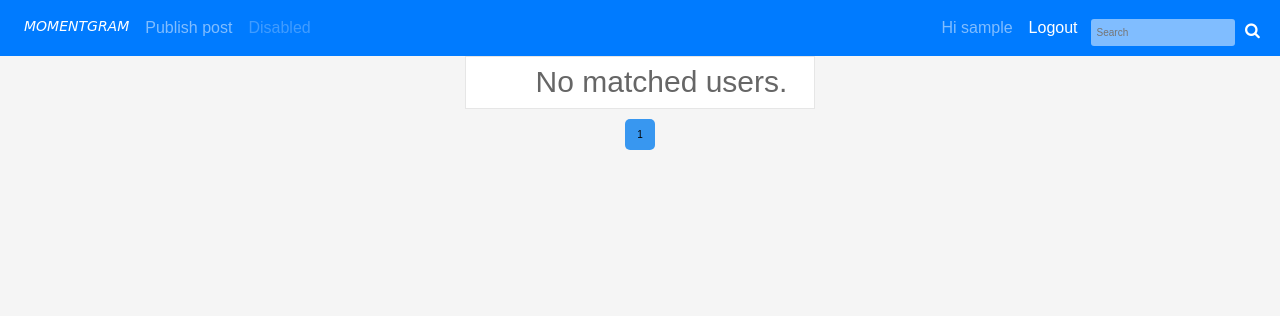
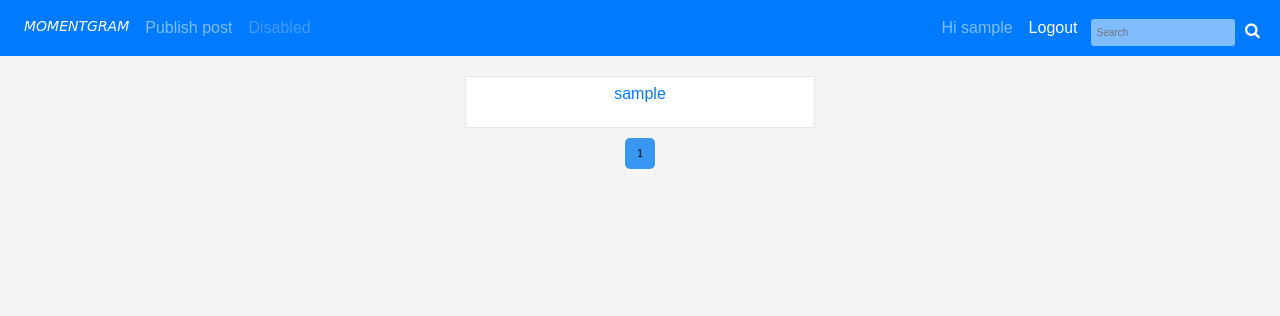
Before and after one commit to paionxl/F3-Momentgram, a Django app: a page that uses Project/Momentgram/templates/Momentgram/base.html in a window 1280 px wide. Shown: the top 316 px of the page. Run offline with Django 3.2, Linux system fonts and the light colour scheme; the visitor is signed in with stand-in values (Sample User, id 1); data comes from the database, SQL or seed files in the repository; data that the repository does not hold is empty; some libraries are stand-ins or nearby versions.

Commit message:
chat nearly finished

```diff
--- a/Project/Momentgram/templates/Momentgram/base.html
+++ b/Project/Momentgram/templates/Momentgram/base.html
@@ -210,7 +210,7 @@
             </li>
 
             <li class="search-container" >
-                <form action="{% url 'search_users' isProfile=True %}" method="GET" style="border: none">
+                <form action="{% url 'search_users' isProfile=False %}" method="GET" style="border: none">
                   {% csrf_token %}
                     <input type="text" placeholder="Search" name="searched" style="background: rgba(255,255,255,.5); width: auto; padding: 6px; font-size: 10px; border:none; ">
 
--- a/Project/Momentgram/templates/Momentgram/chat.html
+++ b/Project/Momentgram/templates/Momentgram/chat.html
@@ -109,7 +109,7 @@
         </div>
         <div class="messages" id="messages">
             {% for message in messages %}
-                {% if message.owner = user.name %}
+                {% if message.sender.username == user.username %}
                 <div class="messageContainer">
                     <div class="ownMessage">
                         {{message.text}}
@@ -126,9 +126,9 @@
             {% endfor %}
         </div>
         <div class="send">
-            <form action="{% url 'search_users' %}" method="GET" style="border: none" class="send">
+            <form action="{% url 'chat' username %}" method="POST" style="border: none" class="send">
                 {% csrf_token %}
-                <input type="text" placeholder="TypeMessage" name="sendMessage" class="message-input">
+                <input type="text" placeholder="TypeMessage" name="message" class="message-input">
                 <button type="submit" class="btn btn-primary send-button" disabled="disabled">Send</button>
             </form>
         </div>
--- a/Project/Momentgram/templates/Momentgram/searchUsers.html
+++ b/Project/Momentgram/templates/Momentgram/searchUsers.html
@@ -9,8 +9,10 @@
         <div class="login-container" style="margin-top: 20px;">
 
             <div class="container1">
-                {% if isProfile %}
+                {% if not isProfile %}
                     <a href="{% url 'show_profile' user %}" style="text-align: center"><p>{{user}} </p></a>
+                {% else %}
+                    <a href="{% url 'chat' user %}" style="text-align: center"><p>{{user}} </p></a>
                 {% endif %}
             </div>
         </div>
--- a/Project/Momentgram/utils.py
+++ b/Project/Momentgram/utils.py
@@ -79,9 +79,9 @@ def sendMessage(sender,reciever,message):
 def getChat(user1, user2):
     return Message.objects.filter(Q(sender=user1, receiver=user2)|Q(sender=user2, receiver=user1))
 
-def getUsersSortedToChat(user, pattern):
+def getUsersSorted(user, pattern):
     toReturn = []
-    users = User.object.filter(username__icontains=pattern)
+    users = User.objects.filter(username__icontains=pattern)
     followers = getFollowers(user)
     following = getFollowing(user)
 
--- a/Project/Momentgram/views.py
+++ b/Project/Momentgram/views.py
@@ -198,7 +198,8 @@ def manage_friend(request, username, index = 1):
 def search_users(request, isProfile, searched ="", index = 1):
     if 'searched' in request.GET :
         searched = request.GET.get('searched')
-    users = [x.username for x in User.objects.filter(username__contains = searched)]
+    sorted = getUsersSorted(request.user, searched)
+    users = [x.username for x in sorted]
     p = Paginator(users, 9)
     maxPage = p.num_pages
     page = index
@@ -214,19 +215,19 @@ def chat( request, username=""):
     if username:
         if( request.method == 'GET' ):
             user = getUser(username)
-            # get messages beetween request.user and user
+            messages = getChat(request.user, user)
             context = {
-                'username' : username
-                # 'messages' : messages[50]
+                'username' : username,
+                'messages' : messages[:50]
             }
-            # return render(request,'Momentgram/chat.html', context)
+            return render(request,'Momentgram/chat.html', context)
         if ( request.method == 'POST' ):
             user = getUser(username)
-            # crear mensaje
-            # get messages beetween request.user and user
+            sendMessage(request.user,user,message)
+            messages = getChat(request.user, user)
             context = {
-                'username' : username
-                # 'messages' : messages[50]
+                'username' : username,
+                'messages' : messages[:50]
             }
             return render( request, 'Momentgram/chat.html', context)
     else:
```
